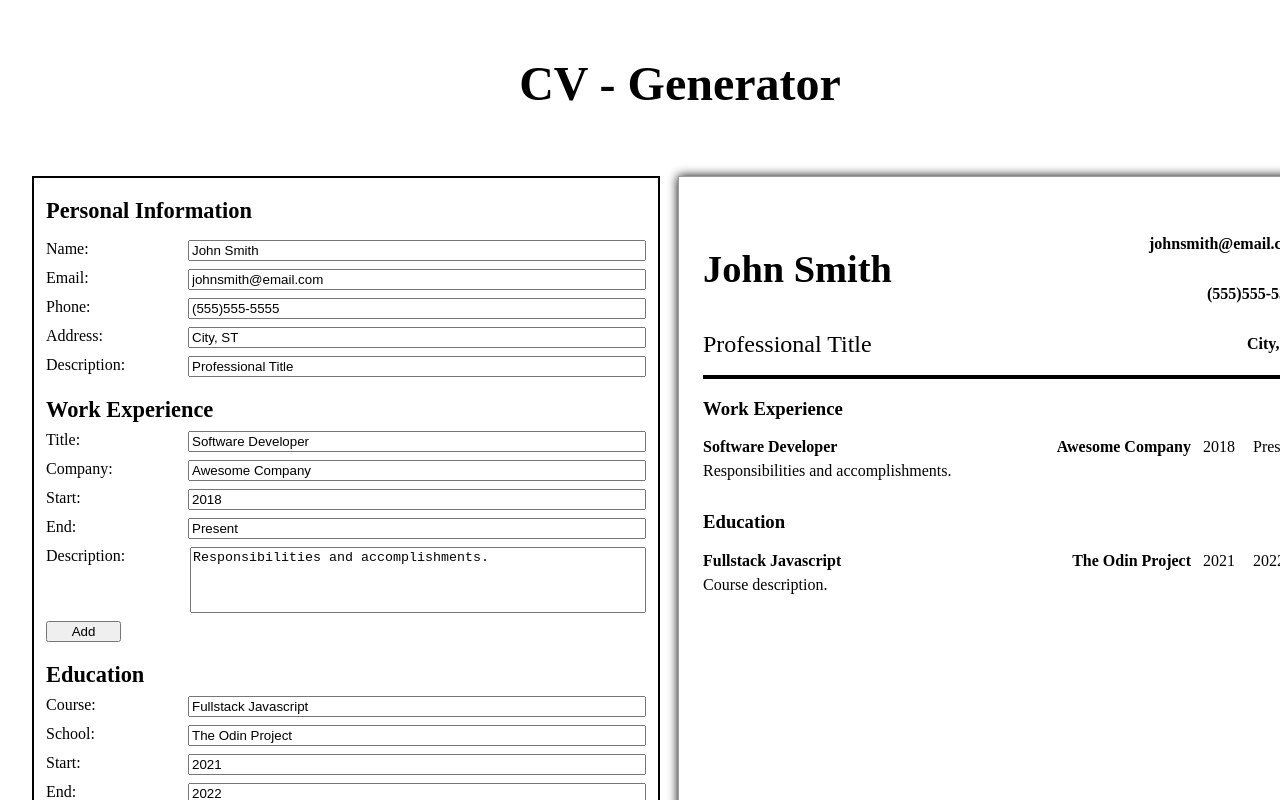
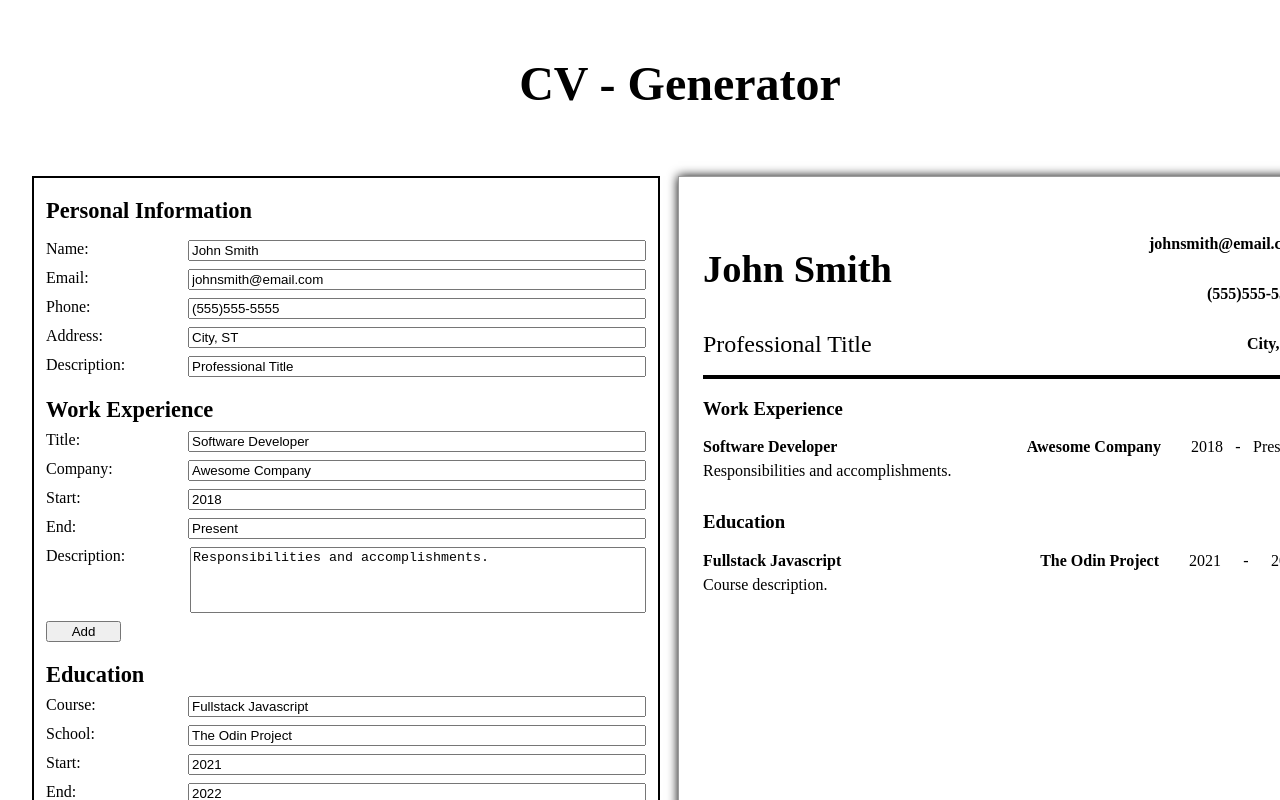
Before and after one commit to sleander94/cv-app, a React (Create React App) app: page / in a window 1280 px wide. Shown: the top 800 px of the page. Built offline with nearby package versions, Linux system fonts and the light colour scheme.

Commit message:
Add dash between start and end dates

```diff
--- a/src/components/CV.js
+++ b/src/components/CV.js
@@ -14,6 +14,7 @@ class CV extends React.Component {
           <div className="company">{this.props.work[i].company}</div>
           <div className="title">{this.props.work[i].title}</div>
           <div className="start">{this.props.work[i].start}</div>
+          <div className="dash">-</div>
           <div className="end">{this.props.work[i].end}</div>
           <div className="description">{this.props.work[i].description}</div>
         </div>
@@ -26,6 +27,7 @@ class CV extends React.Component {
           <div className="course">{this.props.education[i].course}</div>
           <div className="school">{this.props.education[i].school}</div>
           <div className="start">{this.props.education[i].start}</div>
+          <div className="dash">-</div>
           <div className="end">{this.props.education[i].end}</div>
           <div className="description">
             {this.props.education[i].description}
--- a/src/styles/CV.css
+++ b/src/styles/CV.css
@@ -59,7 +59,7 @@
 
 .work {
   display: grid;
-  grid: 1rem 1fr / 1fr 1fr 50px 50px;
+  grid: 1rem 1fr / 1fr 1fr 50px 30px 50px;
   grid-row-gap: 8px;
   padding-bottom: 12px;
 }
@@ -82,14 +82,19 @@
 
 .work .start {
   grid-area: 1 / 3 / 2 / 4;
+  justify-self: end;
+}
+.work .dash {
+  grid-area: 1 / 4 / 2 / 5;
+  justify-self: center;
 }
 
 .work .end {
-  grid-area: 1 / 4 / 2 / 5;
+  grid-area: 1 / 5 / 2 / 6;
 }
 
 .work .description {
-  grid-area: 2 / 1 / 3 / 5;
+  grid-area: 2 / 1 / 3 / 6;
 }
 
 .CV .educationContainer {
@@ -122,10 +127,15 @@
 
 .education .start {
   grid-area: 1 / 3 / 2 / 4;
+  justify-self: end;
+}
+.education .dash {
+  grid-area: 1 / 4 / 2 / 5;
+  justify-self: center;
 }
 
 .education .end {
-  grid-area: 1 / 4 / 2 / 5;
+  grid-area: 1 / 5 / 2 / 6;
 }
 
 .education .description {
```
